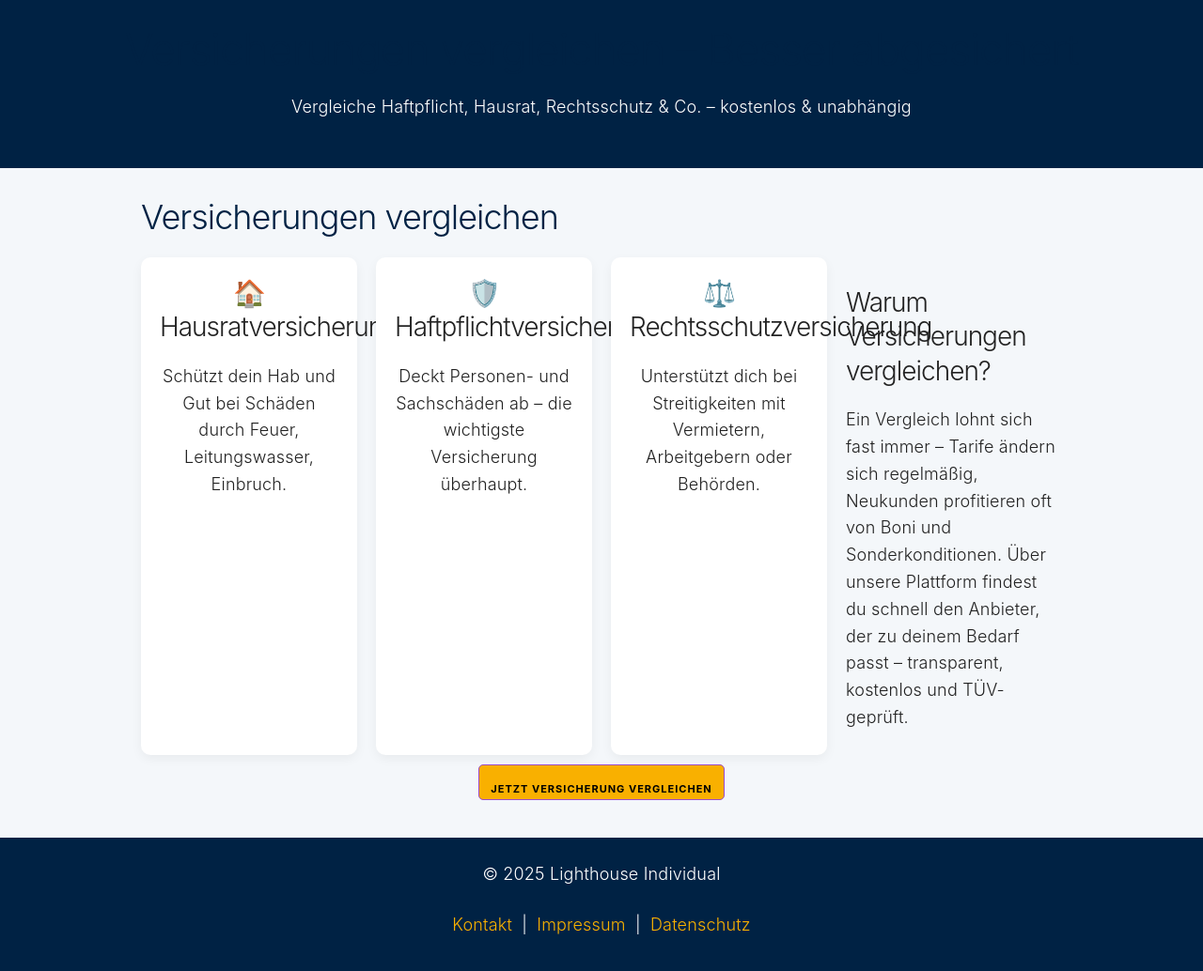
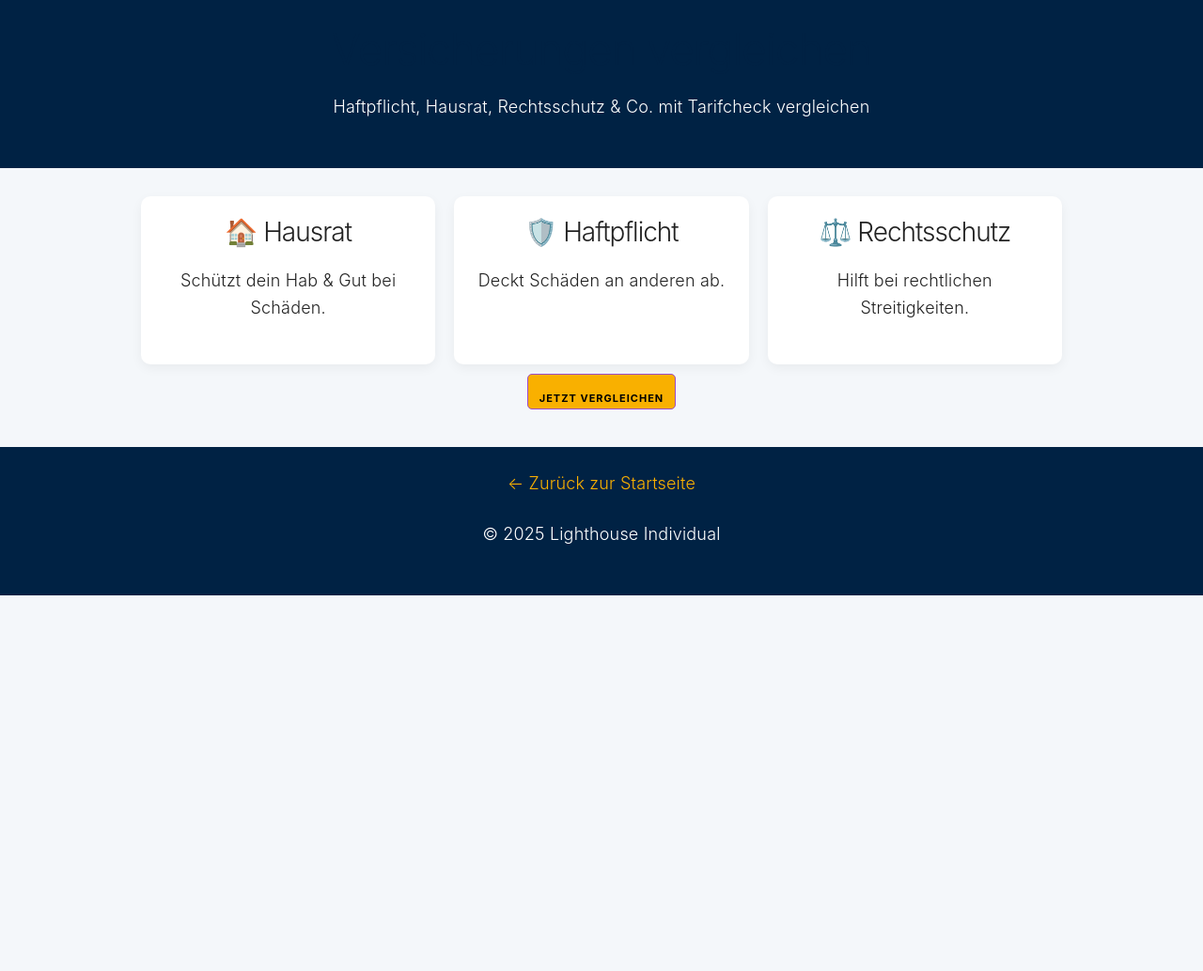
Before and after one commit to Lighthouse-db/versicherung, a plain HTML site: page index.html in a window 1280 px wide. Shown: the whole page at 94% size. After the commit the page ends 800 px from the top, so only its background shows below. Drawn offline with nearby package versions, Linux system fonts and the light colour scheme.

Commit message:
Add files via upload

```diff
--- a/index.html
+++ b/index.html
@@ -4,8 +4,7 @@
   <meta charset="UTF-8" />
   <meta name="viewport" content="width=device-width, initial-scale=1" />
   <title>Versicherungen vergleichen – Besser abgesichert</title>
-  <meta name="description" content="Vergleiche Haftpflicht, Hausrat, Rechtsschutz & Co. – kostenlos & unabhängig">
-  <meta name="keywords" content="Versicherungsvergleich, Hausrat, Haftpflicht, Rechtsschutz, Check24 Versicherung">
+  <meta name="description" content="Haftpflicht, Hausrat, Rechtsschutz & Co. mit Tarifcheck vergleichen">
   <link href="https://cdnjs.cloudflare.com/ajax/libs/milligram/1.4.1/milligram.min.css" rel="stylesheet">
   <style>
     body {
@@ -65,32 +64,20 @@
 </head>
 <body>
 <header>
-  <h1>Versicherungen vergleichen – Besser abgesichert</h1>
-  <p>Vergleiche Haftpflicht, Hausrat, Rechtsschutz & Co. – kostenlos & unabhängig</p>
+  <h1>Versicherungen vergleichen</h1>
+  <p>Haftpflicht, Hausrat, Rechtsschutz & Co. mit Tarifcheck vergleichen</p>
 </header>
 <main>
-  <h2>Versicherungen vergleichen</h2>
   <div class="grid">
-    <div class="card"><h3>🏠 Hausratversicherung</h3><p>Schützt dein Hab und Gut bei Schäden durch Feuer, Leitungswasser, Einbruch.</p></div>
-<div class="card"><h3>🛡️ Haftpflichtversicherung</h3><p>Deckt Personen- und Sachschäden ab – die wichtigste Versicherung überhaupt.</p></div>
-<div class="card"><h3>⚖️ Rechtsschutzversicherung</h3><p>Unterstützt dich bei Streitigkeiten mit Vermietern, Arbeitgebern oder Behörden.</p></div>
-  <section style="margin-top:3rem;">
-    <h3>Warum Versicherungen vergleichen?</h3>
-    <p>Ein Vergleich lohnt sich fast immer – Tarife ändern sich regelmäßig, Neukunden profitieren oft von Boni und Sonderkonditionen.
-    Über unsere Plattform findest du schnell den Anbieter, der zu deinem Bedarf passt – transparent, kostenlos und TÜV-geprüft.</p>
-  </section>
+    <div class="card"><h3>🏠 Hausrat</h3><p>Schützt dein Hab & Gut bei Schäden.</p></div><div class="card"><h3>🛡️ Haftpflicht</h3><p>Deckt Schäden an anderen ab.</p></div><div class="card"><h3>⚖️ Rechtsschutz</h3><p>Hilft bei rechtlichen Streitigkeiten.</p></div>
   </div>
   <p style="text-align:center;">
-    <a href="https://www.c24n.de/RANDOM-ID" class="button">Jetzt Versicherung vergleichen</a>
+    <a href="https://www.tarifcheck.com/RfNTsge" class="button">Jetzt vergleichen</a>
   </p>
 </main>
 <footer>
+  <p><a href="/index.html">&larr; Zurück zur Startseite</a></p>
   <p>&copy; 2025 Lighthouse Individual</p>
-  <p>
-    <a href="mailto:kontakt@lighthouse-db.de">Kontakt</a> |
-    <a href="/impressum.html">Impressum</a> |
-    <a href="/datenschutz.html">Datenschutz</a>
-  </p>
 </footer>
 </body>
 </html>
```
